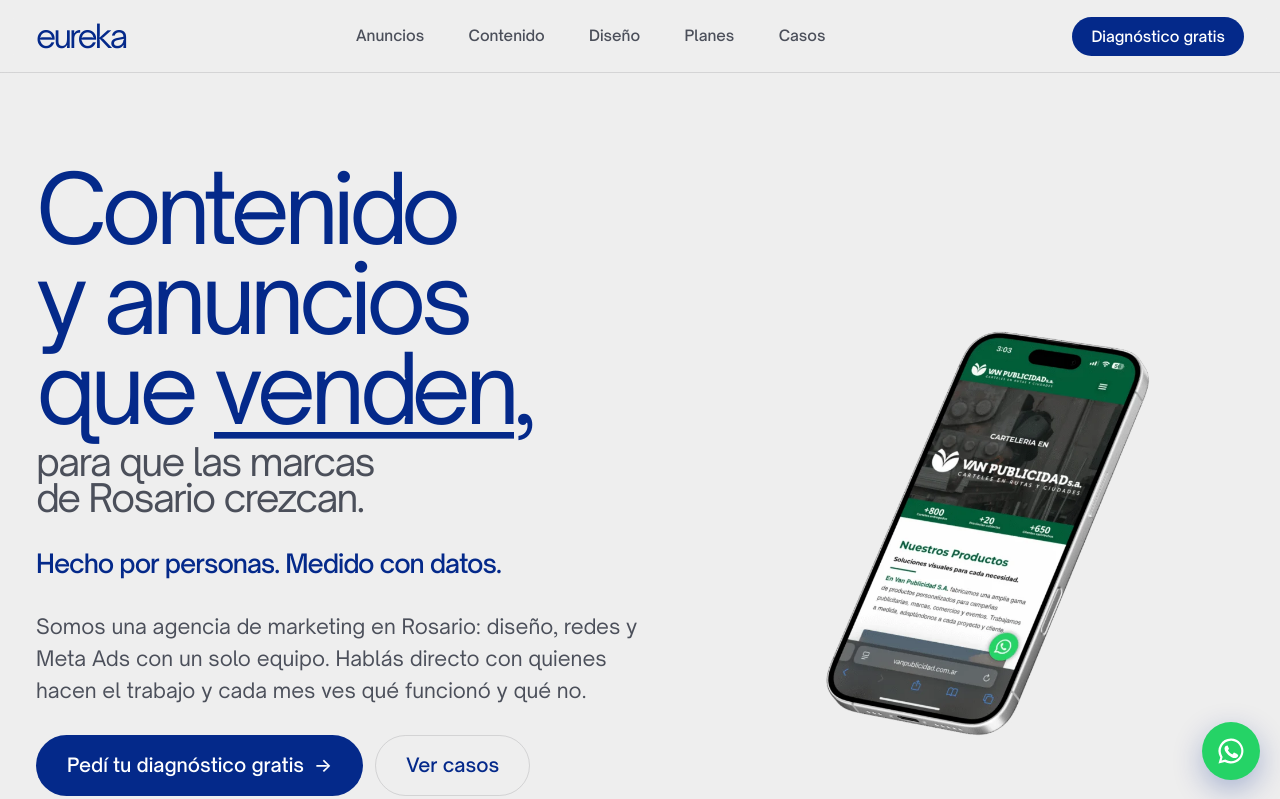
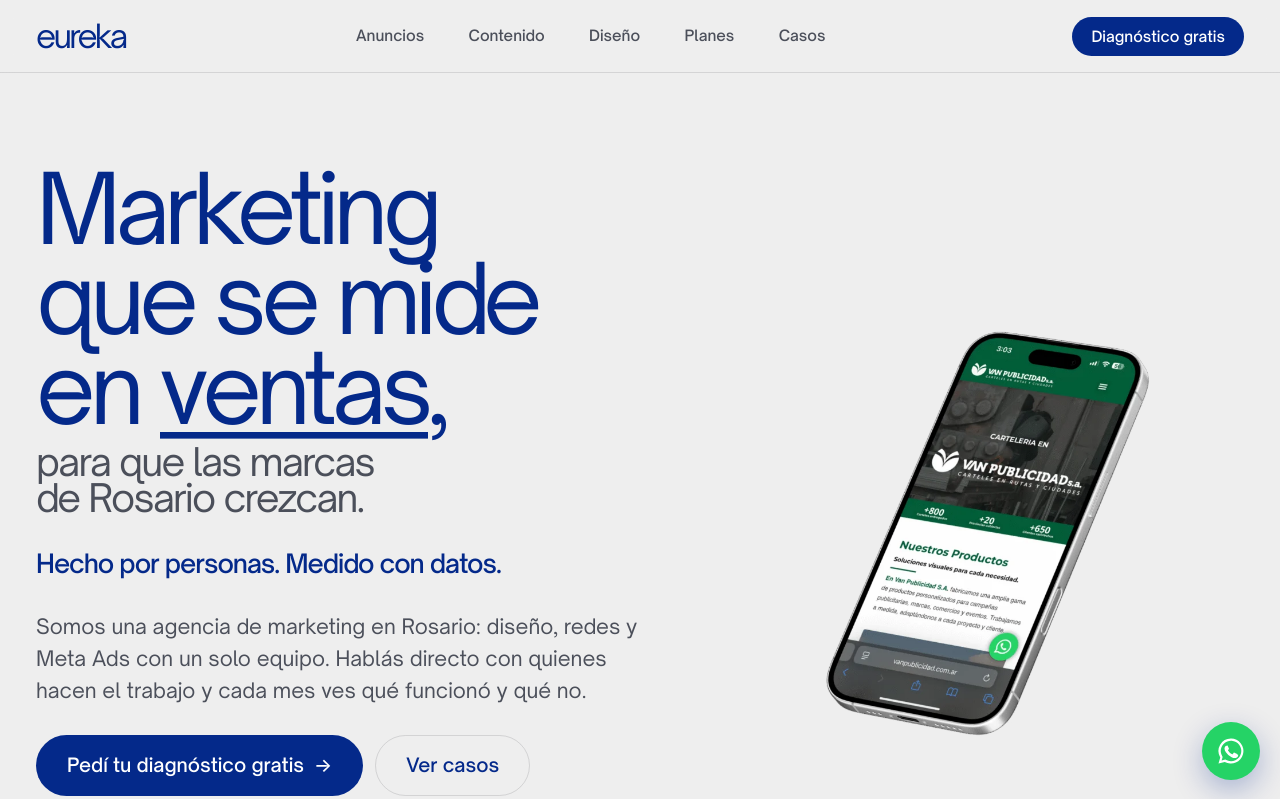
Before and after one commit to tomaslopezcopparo-max/eureka-web, a plain HTML site: page sitio/index.html in a window 1280 px wide. Shown: the top 799 px of the page. Drawn offline with Linux system fonts and the light colour scheme.

Commit message:
Web: titular 'Marketing que se mide en ventas' (tacha likes y comentarios)
Co-Authored-By: Claude Opus 5.5 <noreply@anthropic.com>
Claude-Session: https://claude.ai/code/session_01SFEsdKsZcbrUAUhQ2rhyPB

```diff
--- a/sitio/index.html
+++ b/sitio/index.html
@@ -53,7 +53,7 @@
 <section class="hero">
   <div class="in">
     <div class="hero-t">
-      <h1><span class="ln">Contenido</span> <span class="ln">y anuncios</span> <span class="ln">que <em>venden</em>,</span> <span class="ln sub">para que las marcas de Rosario crezcan.</span></h1>
+      <h1><span class="ln">Marketing</span> <span class="ln">que se mide</span> <span class="ln">en <em>ventas</em>,</span> <span class="ln sub">para que las marcas de Rosario crezcan.</span></h1>
       <p class="tagline">Hecho por personas. Medido con datos.</p>
       <p class="lede">Somos una agencia de marketing en Rosario: diseño, redes y Meta Ads con un solo equipo. Hablás directo con quienes hacen el trabajo y cada mes ves qué funcionó y qué no.</p>
       <div class="hero-cta">
--- a/sitio/js/eureka.js
+++ b/sitio/js/eureka.js
@@ -39,11 +39,11 @@ document.querySelectorAll('[role="tablist"]').forEach(list=>{
   show(tabs.find(t=>t.getAttribute("aria-selected")==="true")||tabs[0]);
 });
 
-// Titular del hero: "que gustan" → "que pegan" → "que venden". Sin JS o con movimiento reducido queda "venden".
+// Titular del hero: "en likes" → "en comentarios" → "en ventas". Sin JS o con movimiento reducido queda "ventas".
 (()=>{
   const em=document.querySelector(".hero h1 em"),h1=em?.closest("h1");
   if(!em||matchMedia("(prefers-reduced-motion: reduce)").matches)return;
-  const words=["gustan","pegan",em.textContent],w=document.createElement("span");
+  const words=["likes","comentarios",em.textContent],w=document.createElement("span");
   h1.setAttribute("aria-label",h1.textContent.replace(/\s+/g," ").trim());
   w.className="rw-w";w.setAttribute("aria-hidden","true");w.textContent=words[0];
   em.textContent="";em.append(w);em.classList.add("rw");em.parentElement.classList.add("rw-ln");
```
